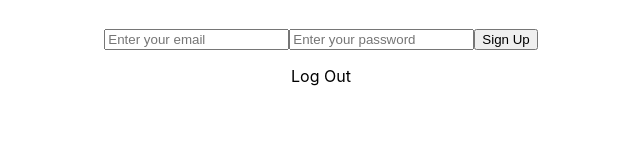
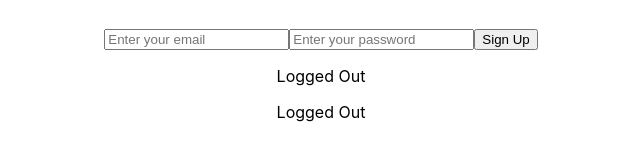
Before and after one commit to JeanPhilippeCaetano/Ymood, a React (Create React App) app in the folder ymood/: page / in a window 1280 px wide. Shown: the part 198-358 px from the top of the page, without its empty margins (319-959 px from the left). Built offline with nearby package versions, Linux system fonts and the light colour scheme; no server answers.

Commit message:
Init db in progress

```diff
--- a/ymood/database.rules.json
+++ b/ymood/database.rules.json
@@ -1,5 +1,4 @@
 {
-  /* Visit https://firebase.google.com/docs/database/security to learn more about security rules. */
   "rules": {
     ".read": false,
     ".write": false
--- a/ymood/src/App.js
+++ b/ymood/src/App.js
@@ -2,6 +2,7 @@ import './App.css';
 import SignIn from './components/SignIn';
 import SignUp from './components/SignUp';
 import AuthDetails from './components/AuthDetails';
+import AddEmotions from './components/AddEmotions';
 
 function App() {
   return (
@@ -9,6 +10,7 @@ function App() {
       <SignIn />
       <SignUp />
       <AuthDetails/>
+      <AddEmotions/>
     </div>
   );
 }
--- /dev/null
+++ b/ymood/src/components/AddEmotions.js
@@ -0,0 +1,79 @@
+import React, { useEffect, useState } from "react";
+import { db, auth } from "../firebase";
+import { onAuthStateChanged } from "firebase/auth";
+import { ref, get, child, push, set } from "firebase/database";
+
+const AddEmotions = () => {
+    const [authUser, setAuthUser] = useState(null);
+    const [emotion, setEmotion] = useState({ name: "", isPositive: true });
+
+    let now = new Date()
+    const year = now.getFullYear();
+    const month = now.getMonth() + 1;
+    const day = now.getDate();
+
+    useEffect(() => {
+        const listen = onAuthStateChanged(auth, (user) => {
+            if (user) {
+                setAuthUser(user)
+            } else {
+                setAuthUser(null)
+            }
+        });
+        return () => {
+            listen();
+        }
+    }, [])
+
+    const initWeek = () => {
+        set(ref(db, `/${year}/${month}/${day}/`))
+    }
+
+    const initEmotions = () => {
+        let emotion = {
+            1 : { name : "énervé", isPositive: false},
+            2 : { name : "joyeux", isPositive: true},
+            3 : { name : "triste", isPositive: false},
+            4 : { name : "inquiet", isPositive: false},
+            5 : { name : "serein", isPositive: true},
+            6 : { name : "fatigué", isPositive: false},
+            7 : { name : "déçu", isPositive: false},
+            8 : { name : "excité", isPositive: true},
+            9 : { name : "frustré", isPositive: false},
+            10 : { name : "soulagé", isPositive: true},
+        }
+
+        set(ref(db, "/emotion/"), emotion)
+    }
+
+    const addValue = (id) => {
+        let emotions_id = {
+            "fatigué": 1,
+            "énervé": 2,
+            "déçu": 3,
+            "heureux": 4
+        } // objet ici a titre informatif mais il ne devra pas aller la
+
+        // set(ref(db, `/${year}/${month}/${day}/${id}`), (value) => {
+        //     if (!getEmotionNumber(value)) {
+        //         return 1
+        //     } else {
+        //         return getEmotionNumber(value) + 1
+        //     }
+        // });
+    }
+
+    return (
+        <div> {authUser ? (
+            <>
+                <p>{`Signed In as ${authUser.email}`}</p>
+                <button onClick={initWeek}> Enervé </button>
+            </>
+        ) : (
+            <p> Logged Out</p>
+        )} </div>
+    );
+
+}
+
+export default AddEmotions;
--- a/ymood/src/components/AuthDetails.js
+++ b/ymood/src/components/AuthDetails.js
@@ -33,7 +33,7 @@ const AuthDetails = () => {
                 <button onClick={userSignOut}> Sign Out</button>
             </>
         ) : (
-            <p> Log Out </p>
+            <p> Logged Out</p>
         )} </div>
     );
 
```
